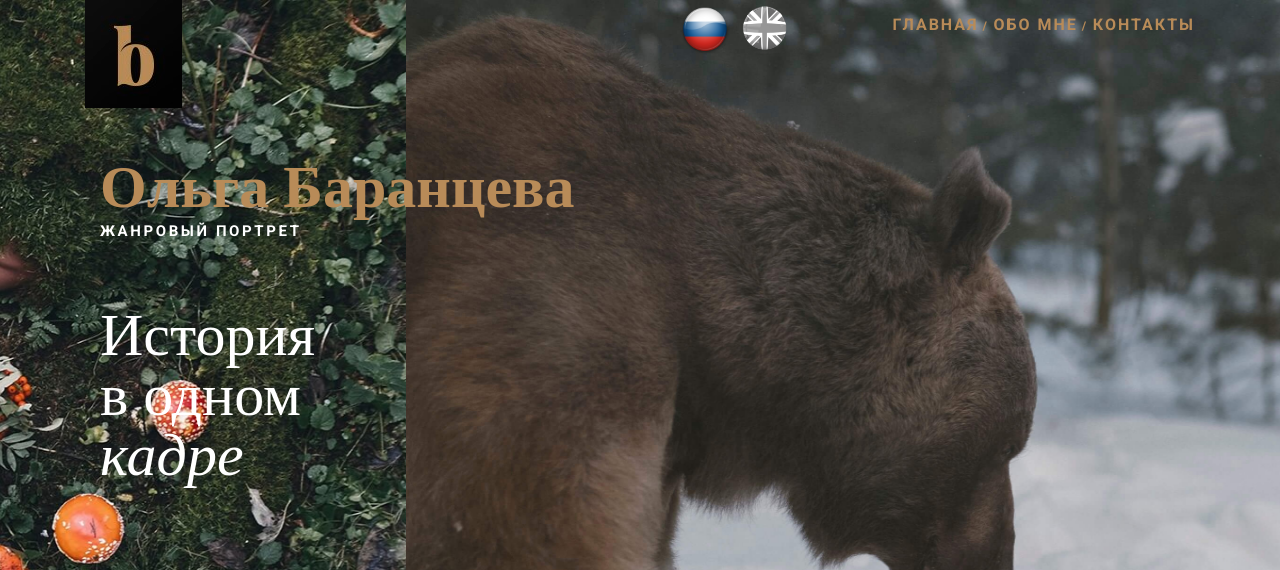
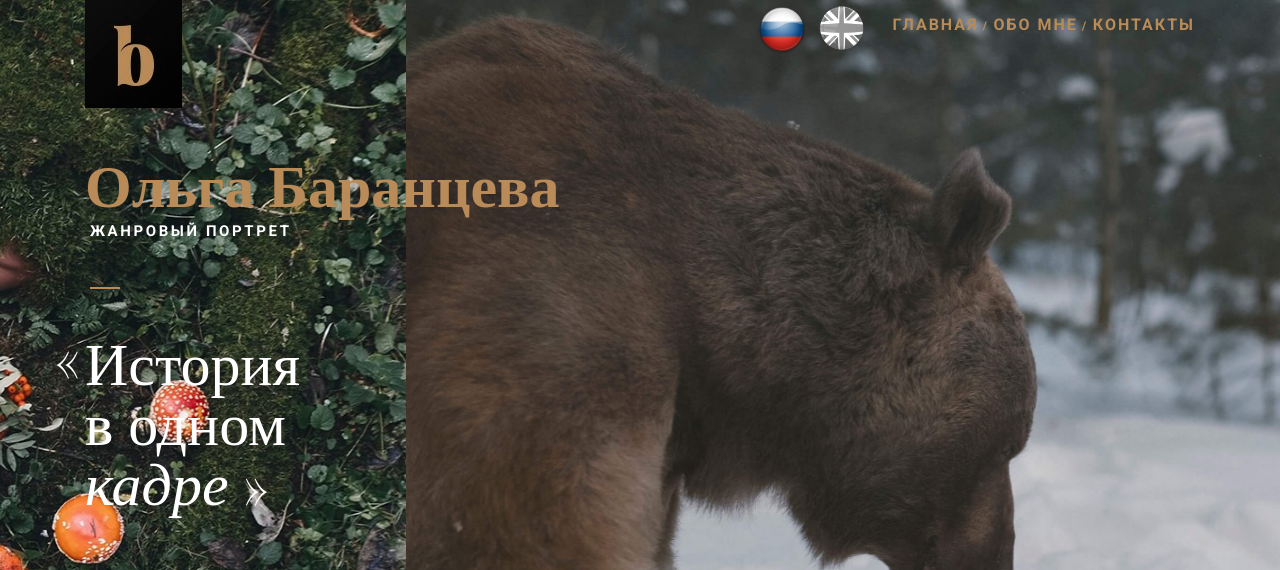
Before and after one commit to alexanderkarmanov/olga, a plain HTML site: page docs/index.html in a window 1280 px wide. Shown: the top 570 px of the page. Drawn offline with nearby package versions, Linux system fonts and the light colour scheme.

Commit message:
change header content

```diff
--- a/docs/index.html
+++ b/docs/index.html
@@ -27,13 +27,15 @@
 					<img src="img/logo.jpg" alt="logo">
 				</div>
 
-				<div class="flags col-6 col-sm-3 offset-md-1 col-lg-2 offset-lg-2 offset-xl-3 flag-change">
+				<div class="col-6 col-sm-9 navigation">
+
+					<div class="flags flag-change">
 							<a href="#" id="navigation-rus" class="flag flag-rus">
 							</a>
 							<a href="#" id="navigation-eng" class="flag flag-eng flag-eng--hidden"></a>
 					</div>
 
-				<div class="nav col-12 col-sm-6 col-md-5 col-lg-5 col-xl-4">
+					<div class="nav">
 						<nav class="navigation-rus rus visible" >
 						<a href="#" class="navigation__link">главная</a>
 						<span class="navigation-span">/</span>
@@ -50,8 +52,9 @@
 					</nav>
 					</div>
 			</div>
+			</div>
 
-			<div class="rov">
+			<div class="row">
 				<!-- header content -->
 		<div class="header-content col-xl-6">
 
@@ -59,8 +62,8 @@
 			<h1 class="header-content__title eng hidden">Olga Barantseva</h1>
 			<div class="header-content__subtitle rus visible">Жанровый портрет</div>
 			<div class="header-content__subtitle eng hidden">genre portrait</div>
-			<h2 class="header-content__slogan rus visible">История<br>в одном<br><span>кадре</span></h2>
-			<h2 class="header-content__slogan eng hidden">the story<br>in a single<br><span>frame</span></h2>
+			<h2 class="header-content__slogan rus visible">История<br>в одном<br><i>кадре</i> <span>»</span></h2>
+			<h2 class="header-content__slogan eng hidden">the story<br>in a single<br><i>frame</i> <span>»</span></h2>
 
 
 
--- a/docs/less/block/_navigation.less
+++ b/docs/less/block/_navigation.less
@@ -6,11 +6,11 @@
 	display: none;
 }
 
-.block {
-	background-color: green;
-	height: 50px;
-	padding: 0px 10px;
-}
+// .block {
+// 	background-color: green;
+// 	height: 50px;
+// 	padding: 0px 10px;
+// }
 
 .flag-change {
 	display: flex;
@@ -45,8 +45,11 @@
 
 	&--hidden {
 	background-image: url(../img/flag_eng_hidden.png);
+	}
+}
 
-	}
+.nav {
+	margin-left: 20px;
 }
 
 .navigation-rus {
--- a/docs/less/main.less
+++ b/docs/less/main.less
@@ -8,4 +8,3 @@
 @import "block/_navigation.less";
 @import "block/_logo.less";
 @import "block/_bg-carousel.less";
-@import "block/_carousel.less";
--- a/docs/less/section/_header.less
+++ b/docs/less/section/_header.less
@@ -19,6 +19,7 @@
 	color: @olive;
 	font-weight: bold;
 	padding-top: 30px;
+	// text-shadow: 5px 13px 30px -15px rgba(0,0,0,0.75);
 }
 
 .header-content__subtitle {
@@ -28,6 +29,18 @@
 	text-transform: uppercase;
 	font-weight: 900;
 	color: #fff;
+	position: relative;
+	margin-bottom: 60px;
+	padding-left: 5px;
+
+	&:after {
+		content: " ";
+		width: 30px;
+		height: 2px;
+		background-color: @olive;
+		position: absolute;
+		top: 65px;
+		left: 5px;}
 }
 
 .header-content__slogan {
@@ -38,10 +51,20 @@
 	padding-top: 30px;
 	padding-right: 190px;
 	line-height: 1;
-	margin-top: 30px;
+	position: relative;
 
 	span {
-		font-style: italic;
+		font-size: 50px;
+	}
+
+	&:before {
+		content: "«";
+		width: 2px;
+		height: 20px;
+		position: absolute;
+		left: -30px;
+		top: 33px;
+		font-size: 50px;
 	}
 }
 
@@ -59,7 +82,6 @@
 	background-position: center;
 	background-repeat: no-repeat;
 	background-size: cover;
-
 }
 
 .frame3 {
@@ -68,5 +90,9 @@
 	background-position: center;
 	background-repeat: no-repeat;
 	background-size: cover;
+}
 
+.navigation {
+	display: flex;
+	justify-content: right;
 }
```
Also changed, not shown: docs/css/main.css. Lines whose indentation alone changed are shown as unchanged.
